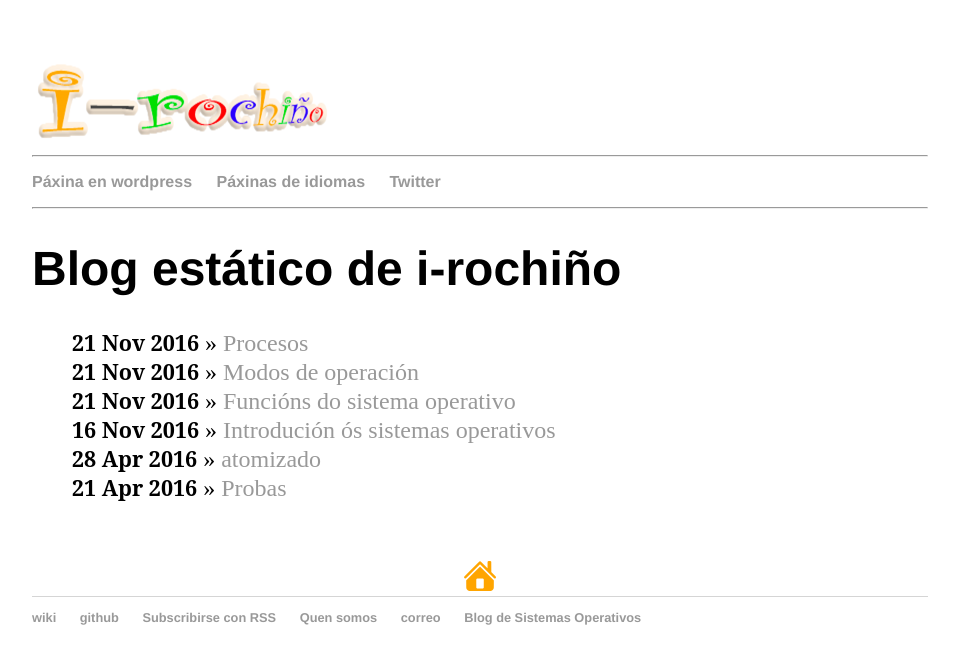
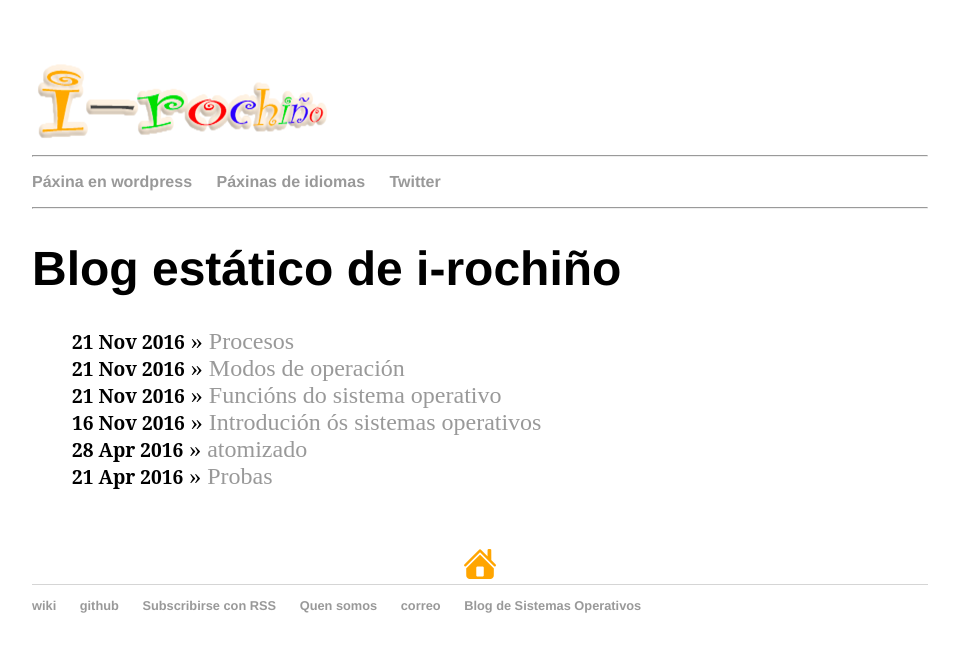
Before and after one commit to irocho/irocho.github.io, a Jekyll site: the page built from blog/index.html, in a window 1280 px wide. Shown: the top 664 px of the page, without its empty margins (160-1119 px from the left). Built offline with Jekyll 4.4.1, drawn with Linux system fonts in a browser that asks for light colours.

Commit message:
mellor ol

```diff
--- a/css/main.css
+++ b/css/main.css
@@ -39,7 +39,7 @@
 }
 
 ol.posts li {
-  font-size: 0.8em
+  font-size: 0.7em
   font-family:'Serif';
 }
 
@@ -55,5 +55,5 @@
   padding: 0px;
   list-style: none;
   font-weight: bold;
-  font-size: 0.9em
+  font-size: 0.8em
 }
```
